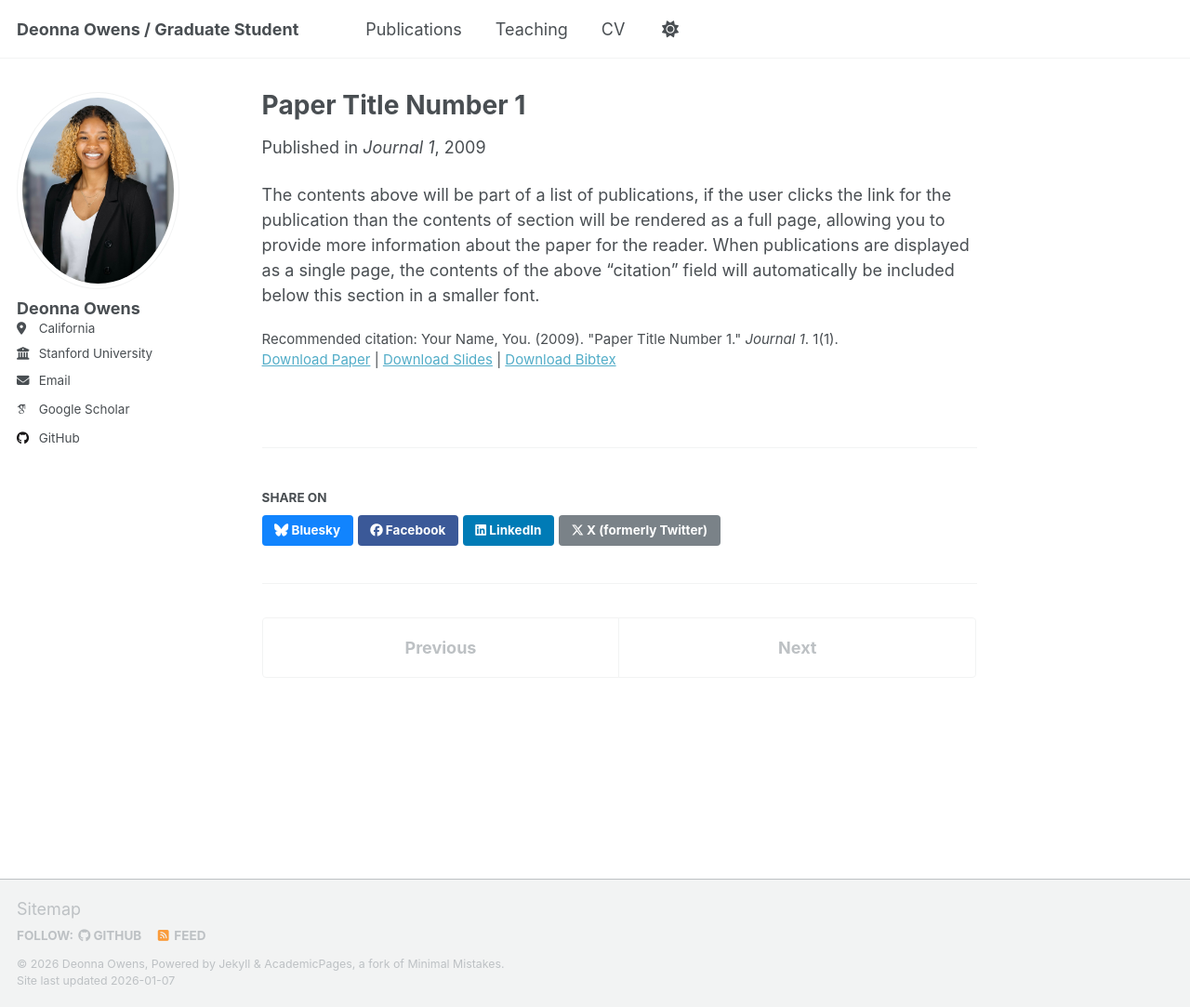
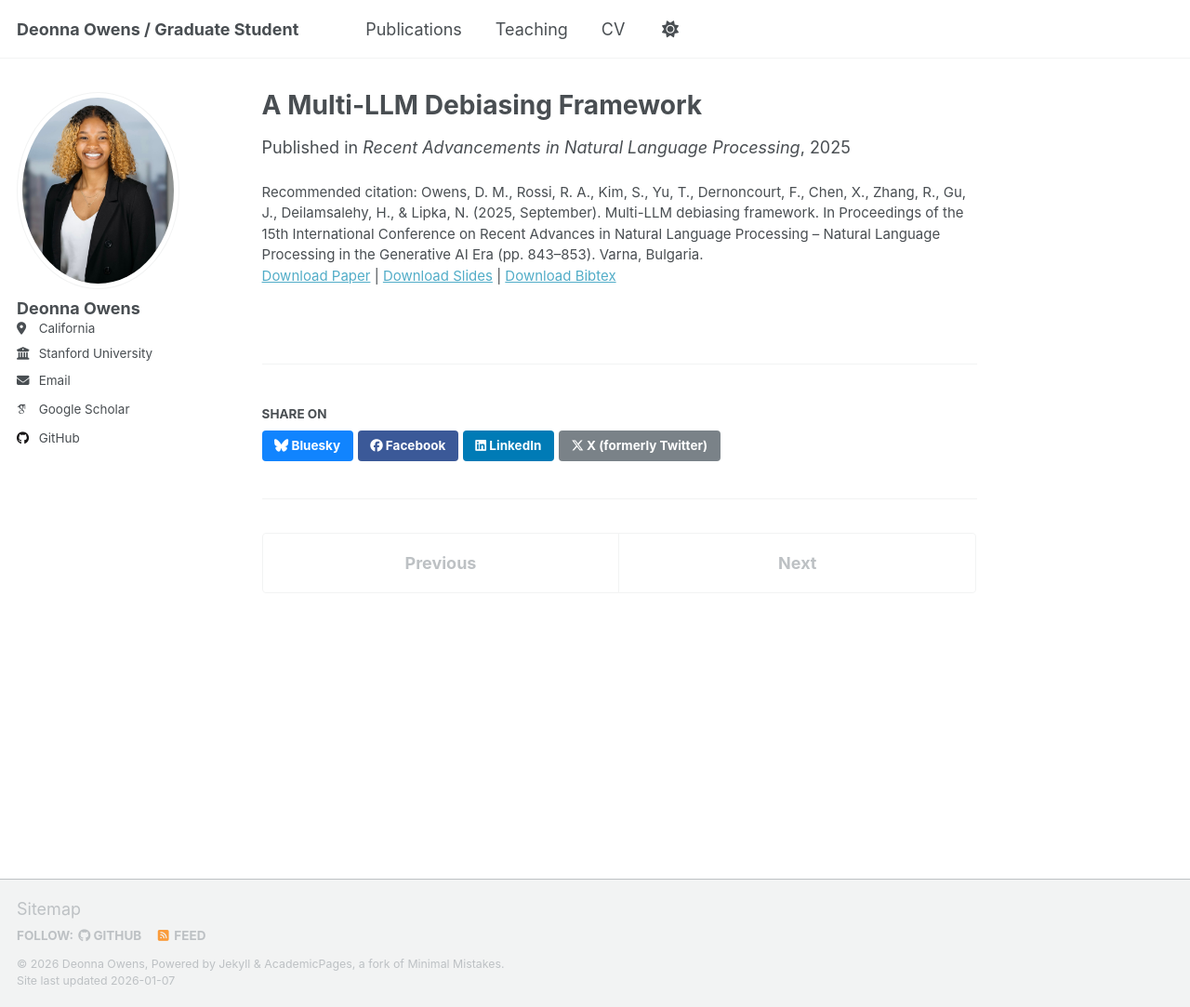
Before and after one commit to deonnao/deonnao.github.io, a Jekyll site: the page built from _publications/2009-10-01-paper-title-number-1.md, in a window 1280 px wide and 1083 px high. Shown: the whole window at 93% size. Built offline with Jekyll 4.4.1, drawn with Linux system fonts in a browser that asks for light colours; some web fonts are replaced; a script that is not in the unit is left out.

Commit message:
Revise publication details for Paper Title Number 1
Updated the paper title, date, venue, and citation details to reflect new information.

```diff
--- a/_publications/2009-10-01-paper-title-number-1.md
+++ b/_publications/2009-10-01-paper-title-number-1.md
@@ -1,14 +1,16 @@
 ---
-title: "Paper Title Number 1"
+title: "A Multi-LLM Debiasing Framework"
 collection: publications
 category: manuscripts
-permalink: /publication/2009-10-01-paper-title-number-1
+permalink: /publication/2025-09-12-paper-title-number-1
 excerpt: 'This paper is about the number 1. The number 2 is left for future work.'
-date: 2009-10-01
-venue: 'Journal 1'
+date: 2025-09-12
+venue: 'Recent Advancements in Natural Language Processing'
 slidesurl: 'https://academicpages.github.io/files/slides1.pdf'
 paperurl: 'https://academicpages.github.io/files/paper1.pdf'
 bibtexurl: 'https://academicpages.github.io/files/bibtex1.bib'
-citation: 'Your Name, You. (2009). &quot;Paper Title Number 1.&quot; <i>Journal 1</i>. 1(1).'
+citation: 'Owens, D. M., Rossi, R. A., Kim, S., Yu, T., Dernoncourt, F., Chen, X., Zhang, R., Gu, J., Deilamsalehy, H., & Lipka,
+N. (2025, September). Multi-LLM debiasing framework. In Proceedings of the 15th International Conference on
+Recent Advances in Natural Language Processing – Natural Language Processing in the Generative AI Era (pp.
+843–853). Varna, Bulgaria.'
 ---
-The contents above will be part of a list of publications, if the user clicks the link for the publication than the contents of section will be rendered as a full page, allowing you to provide more information about the paper for the reader. When publications are displayed as a single page, the contents of the above "citation" field will automatically be included below this section in a smaller font.
```
